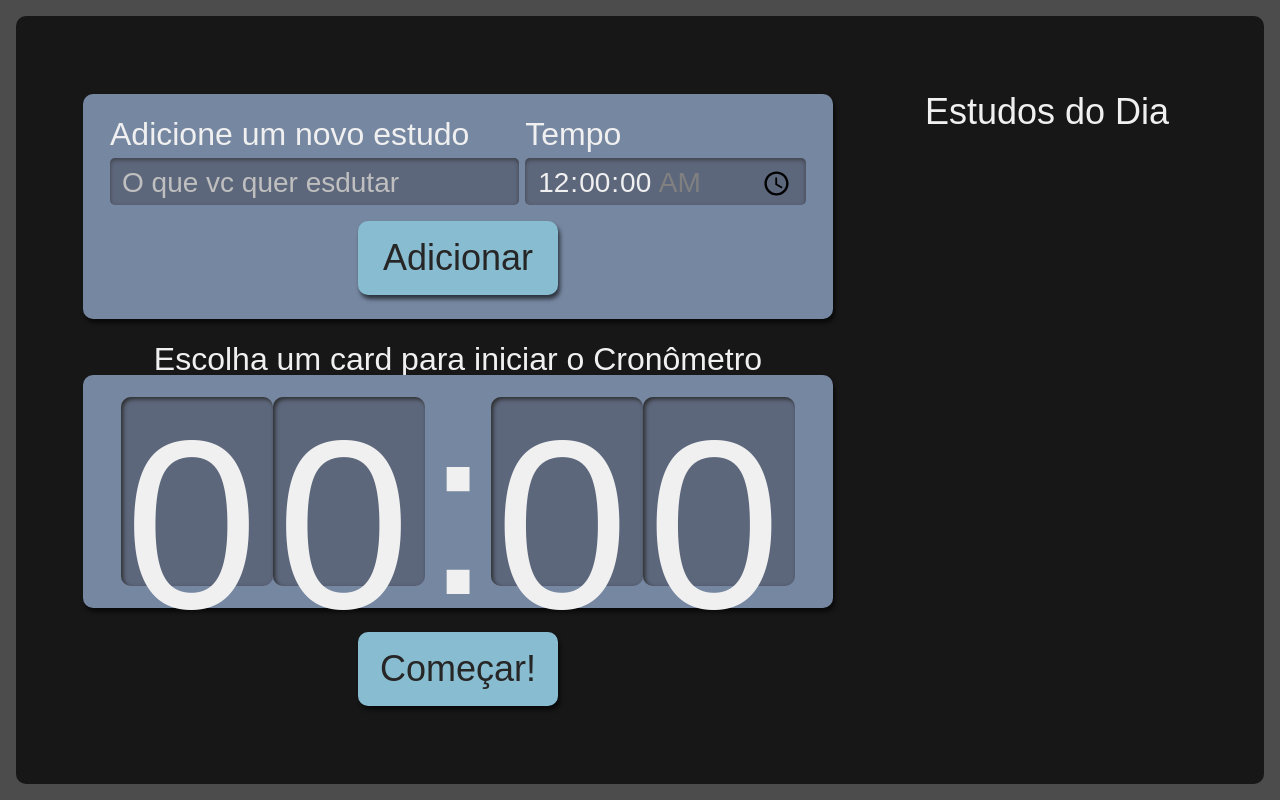
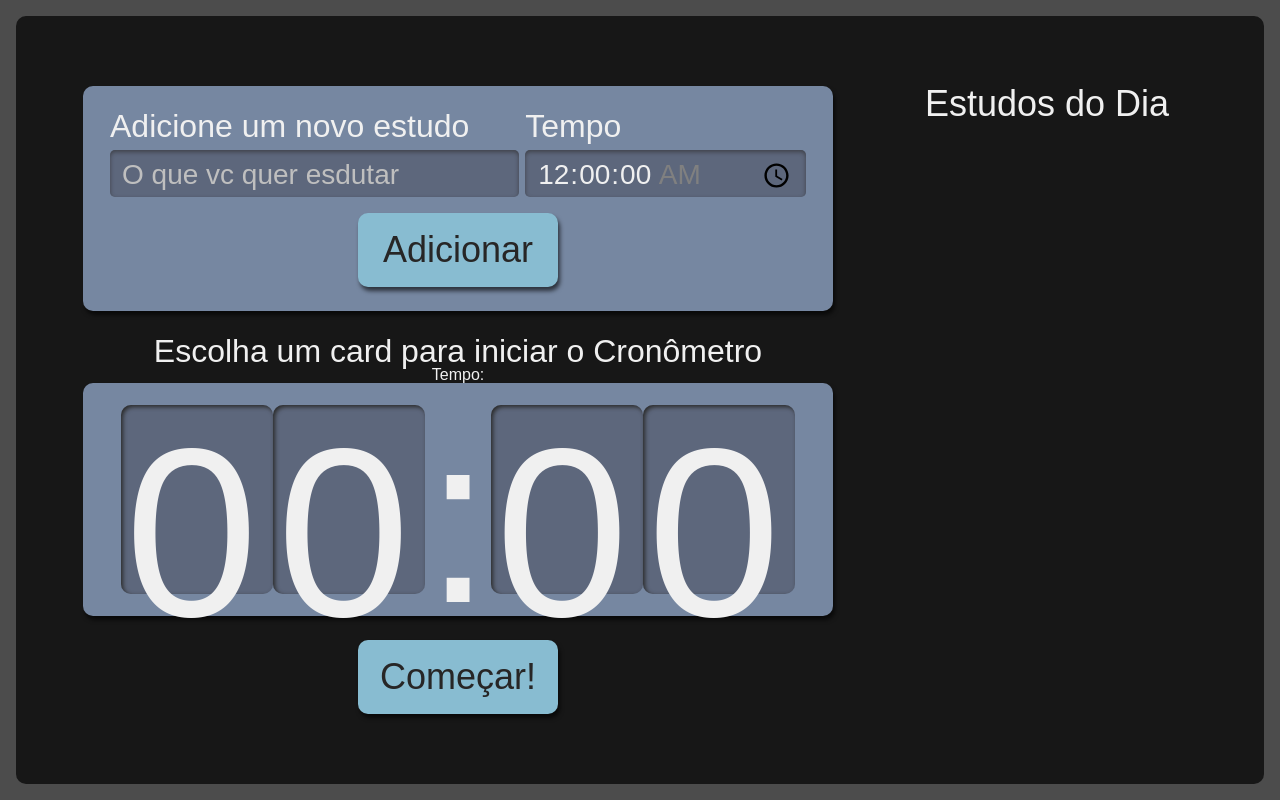
Before and after one commit to marcelsfonseca/alura-studies, a React (Create React App) app: page / in a window 1280 px wide. Built offline with nearby package versions, Linux system fonts and the light colour scheme.

Commit message:
Começando o cronômetro

```diff
--- a/src/components/Cronometro/index.tsx
+++ b/src/components/Cronometro/index.tsx
@@ -1,13 +1,23 @@
 import Botao from "../Botao";
 import Relogio from "./Relogio";
 import style from './Cronometro.module.scss';
-import { tempoParaSegundos } from "../../common/utils/date";
+import { tempoParaSegundos } from "../../common/utils/Time";
+import { ITarefa } from "../../Types/tarefa";
+import { useState } from "react";
 
-function Cronometro() {
-    console.log('Conversão :',tempoParaSegundos("01:30:25"))
+interface Props {
+    selecionado: ITarefa | undefined;
+}
+
+function Cronometro({ selecionado }: Props) {
+    const [tempo, setTempo] = useState<number>();
+    if (selecionado?.tempo){
+        setTempo(tempoParaSegundos(selecionado.tempo));
+    }
     return (
         <div className={style.cronometro}>
             <p className={style.titulo}>Escolha um card para iniciar o Cronômetro</p>
+            Tempo: {tempo}
             <div className={style.relogioWrapper}>
                 <Relogio />
             </div>
--- a/src/pages/App.tsx
+++ b/src/pages/App.tsx
@@ -24,7 +24,7 @@
         tarefas={tarefas}
         selecionaTarefa={selecionaTarefa}
       />
-      <Cronometro />
+      <Cronometro selecionado={selecionado}/>
     </div>
   );
 }
```
Also changed, not shown: src/common/utils/Time.ts (renamed from src/common/utils/date.ts).
